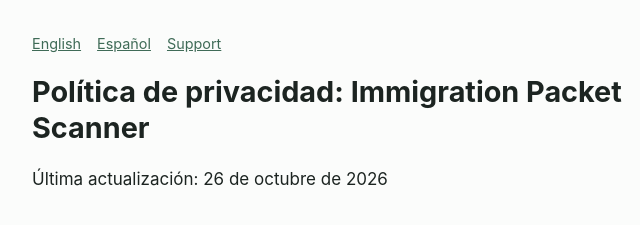
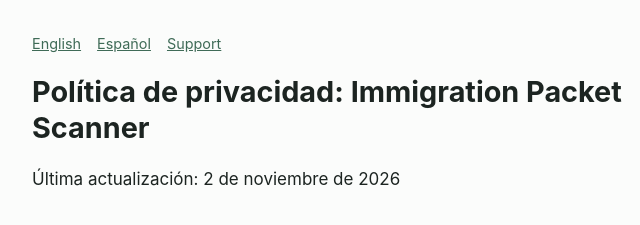
Before and after one commit to Zloth-Studio/zlothstudio-site, a plain HTML site: page immigration-packet-scanner/privacy/es/index.html in a window 1280 px wide. Shown: the top 225 px of the page, 292-932 px from the left. Drawn offline with Linux system fonts and the light colour scheme.

Commit message:
Publish site: Spanish privacy policy page-note paragraph (zloth-studio #903, 3730c412)

```diff
--- a/immigration-packet-scanner/privacy/es/index.html
+++ b/immigration-packet-scanner/privacy/es/index.html
@@ -10,7 +10,7 @@
 <main>
 <nav><a href="/immigration-packet-scanner/privacy/">English</a><a href="/immigration-packet-scanner/privacy/es/">Espa&ntilde;ol</a><a href="/immigration-packet-scanner/support/">Support</a></nav>
 <h1>Política de privacidad: Immigration Packet Scanner</h1>
-<p>Última actualización: 26 de octubre de 2026</p>
+<p>Última actualización: 2 de noviembre de 2026</p>
 <h2 id="en-resumen">En resumen</h2>
 <ul>
 <li>No hay cuenta ni inicio de sesión. Sus escaneos y listas de paquetes se quedan en su teléfono.</li>
@@ -35,6 +35,7 @@
 <p>La aplicación no envía el contenido de los documentos, las etiquetas, los nombres de archivo ni el encabezado o la categoría que usted eligió. La repetición de sesiones y la captura de toques están desactivadas.</p>
 <p>PostHog recibe la dirección IP de su conexión, como cualquier servicio de internet, y puede usarla para estimar una ubicación aproximada, como su país.</p>
 <p>Los eventos de uso pueden incluir para cuál de los formularios de la aplicación es un paquete (I-130, I-485 o I-765), pero nunca la categoría o el encabezado dentro de él. Como un tipo de formulario puede dar una pista sobre un trámite de inmigración, se envía solo con el identificador aleatorio de la aplicación. No se envía con su nombre, sus datos de contacto ni su identificador de publicidad. Si desactiva &quot;Compartir datos de uso&quot;, se deja de enviar. No se envía a los socios publicitarios y no lo usamos para deducir nada sobre usted.</p>
+<p>Cuando la aplicación muestra una nota sobre páginas que faltan o sobre el anverso y el reverso, solo envía que se mostró una nota, de qué tipo era y un número. Nunca envía los números de página, el texto impreso en una página ni el escaneo. Los números de página se leen en su iPhone y se quedan allí.</p>
 <p>La aplicación lee en su teléfono la primera página de un escaneo para buscar un número de formulario (I-130, I-485 o I-765). La página y su texto nunca salen de su teléfono; solo el número de formulario puede incluirse en las analíticas, como se describe arriba.</p>
 <h2 id="informes-de-fallos">Informes de fallos</h2>
 <p>Usamos Sentry para encontrar y corregir fallos. Un informe contiene detalles del error (qué salió mal en el código), la versión de la aplicación, el tipo de dispositivo y de sistema operativo, y un identificador aleatorio. No contiene capturas de pantalla ni contenido de documentos. El mismo interruptor &quot;Compartir datos de uso&quot; desactiva los informes de fallos.</p>
```
